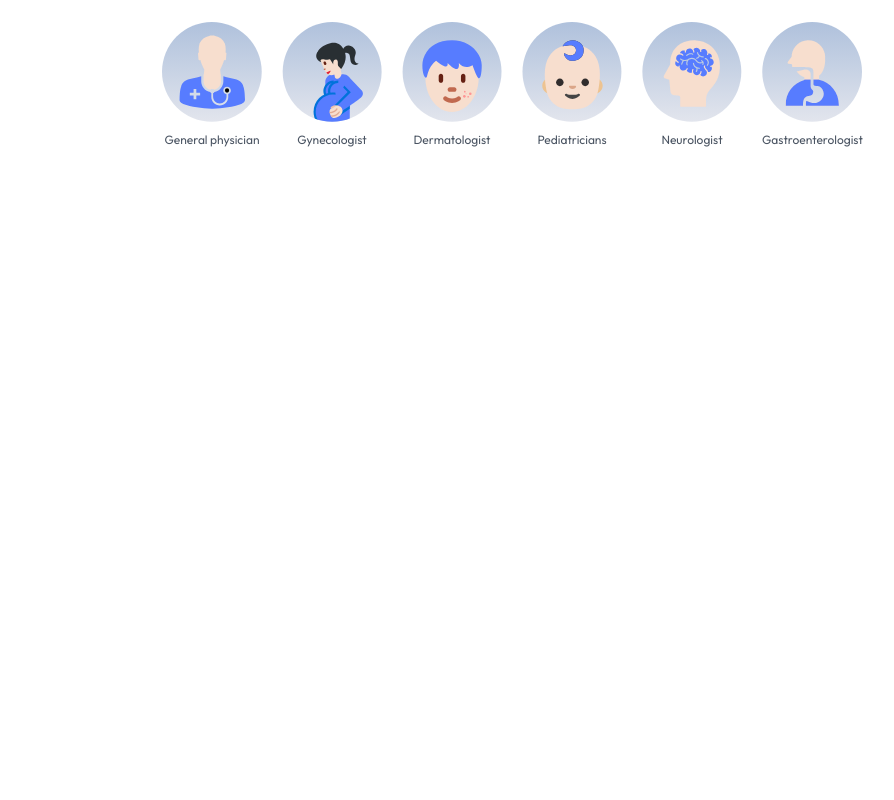
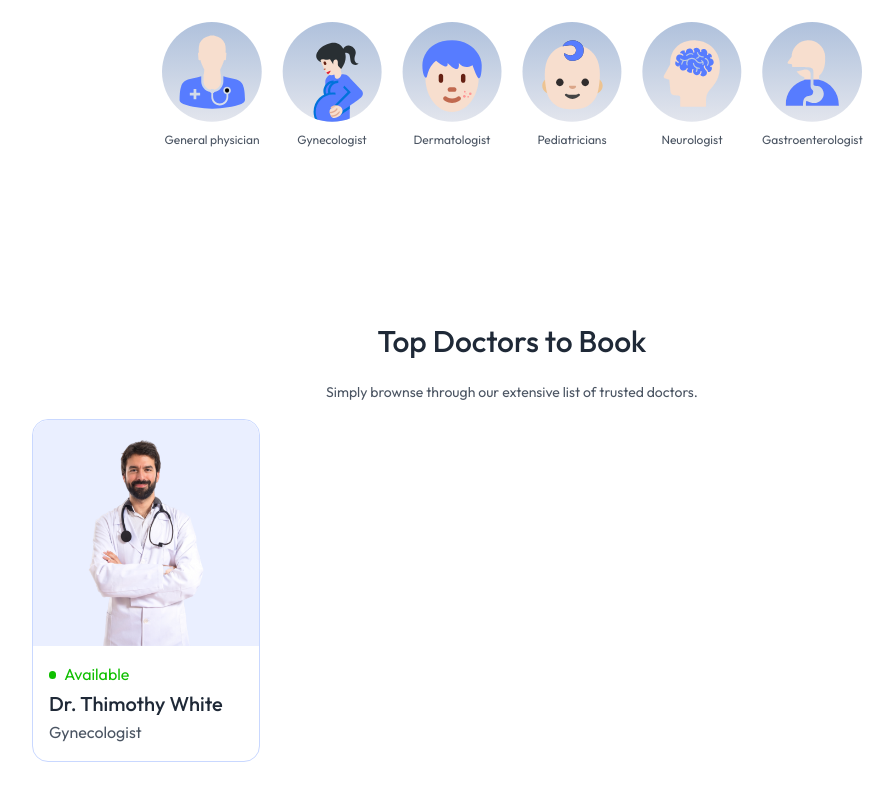
Before and after one commit to Rosier-Anderson/my-appointment, a React (Create React App) app: page / in a window 1280 px wide. Shown: the part 710-1510 px from the top of the page, without its empty margins (128-1022 px from the left). Before the commit the page ends 907 px from the top, so only its background shows below. Built offline with nearby package versions, Linux system fonts and the light colour scheme.

Commit message:
Adding component/styles

```diff
--- a/src/Helpers/Files.js
+++ b/src/Helpers/Files.js
@@ -3,7 +3,10 @@ let File = require.context(
   false,
   /\.(png|jpe?g|svg)$/
 );
-export const specialityData = [
+
+const Images = (str) => File(str);
+export default Images;
+const specialityData = [
   {
     speciality: "General physician",
     image: "./General_physician.svg",
@@ -35,6 +38,4 @@ export const specialityData = [
     alt: "Gastroenterologist icon",
   },
 ];
-
-const Images = (str) => File(str);
-export default Images;
+export { specialityData };
--- /dev/null
+++ b/src/components/Doctors/DoctorsBadge.jsx
@@ -0,0 +1,33 @@
+import React from "react";
+import Images from "../../Helpers/Files";
+import "./doctorsBadges.scss";
+export default function DoctorsBadge() {
+  return (
+    <section className="doctors-list margin-7-horizontal">
+      <h1 className="doctors-list-title text-center ">Top Doctors to Book</h1>
+      <p className="doctors-list-subtitle text-center">
+        Simply brownse through our extensive list of trusted doctors.
+      </p>
+
+      <article className="doctor-badge hover2">
+        <figure className="doctor-badge-img">
+          <img
+            className="badge-img"
+            src={Images("./doc1.png")}
+            alt="Doctor's portrait"
+          />
+        </figure>
+        <div className=" doctor-badge-info margin-3-vertical">
+          <div className="doctor-badge-availability">
+            {/* Dot for availability */}
+            <span className="doctor-badge-status-dot" aria-hidden="true"></span>
+            <p className="doctor-badge-status-text pReset">Available</p>
+          </div>
+
+          <h2 className="doctor-badge-name">Dr. Thimothy White</h2>
+          <p className="doctor-badge-specialty pReset">Gynecologist</p>
+        </div>
+      </article>
+    </section>
+  );
+}
--- /dev/null
+++ b/src/components/Doctors/doctorsBadges.scss
@@ -0,0 +1,78 @@
+    @use '../../styles/styles.scss' as *;
+
+    .doctors-list {
+
+        .doctors-list-title {
+            font-size: ($spacing5 - 10); // 30px
+            font-weight: 500;
+            color: $text-main-color;
+
+        }
+
+        .doctors-list-subtitle {
+            font-weight: 400;
+            font-size: ($spacing3 - 2);
+            line-height: ($spacing5 - 2); // 26px
+            color: $text-secondary-color
+        }
+
+
+
+        .doctor-badge {
+            width: ($spacing5 * 5.7); //228px
+            border: 1px #C9D8FF solid;
+            border-radius: ($spacing3);
+
+            .doctor-badge-img {
+                background-color: #EAEFFF;
+                border-top-left-radius: inherit;
+                border-top-right-radius: inherit;
+
+                .badge-img {
+                    display: block;
+                    width: 100%;
+                    height: 100%;
+                    object-fit: cover;
+
+
+                }
+            }
+
+            .doctor-badge-info {
+                margin-top: $spacing3;
+                margin-bottom: $spacing3;
+            }
+
+            .doctor-badge-availability {
+                display: flex;
+                gap: $spacing2;
+
+                .doctor-badge-status-dot {
+                    display: inline-block;
+                    width: 7.25px;
+                    height: 7.25px;
+                    background-color: $primary-green;
+                    border-radius: 50%;
+                    margin: auto 0;
+
+                }
+
+                .doctor-badge-status-text {
+                    display: inline;
+                    color: $primary-green;
+                    font-size: $spacing3;
+
+                }
+            }
+
+            .doctor-badge-name {
+                font-size: $spacing4;
+                font-weight: 500;
+                color: $text-main-color;
+            }
+
+            .doctor-badge-specialty {
+                color: $text-secondary-color;
+            }
+        }
+    }
--- a/src/pages/Homepage/Home.jsx
+++ b/src/pages/Homepage/Home.jsx
@@ -1,6 +1,7 @@
 import React from "react";
 import "./home.scss";
 import Images, { specialityData } from "../../Helpers/Files";
+import DoctorsBadge from "../../components/Doctors/DoctorsBadge";
 
 export default function Home() {
   return (
@@ -8,19 +9,18 @@ export default function Home() {
       <Panel />
       <section className="speciality flex margin-5-horizontal">
         <h1 className="speciality-title">Find by Speciality</h1>
-        <p className="speciality-desc">
+        <p className="speciality-desc text-center">
           Simply brownse through our extensive list of trusted doctors, <br />{" "}
           schedule your appointment hassle-free.
         </p>
         <div className="speciality-list flex">
           {specialityData.map((speciality, id) => {
-
             return (
-              <a href={speciality.link} className="speciality-item " key={id}>
+              <a href={speciality.link} className="speciality-item hover2 " key={id}>
                 <img
                   src={Images(`${speciality.image}`)}
                   alt={speciality.alt}
-                  className="speciality-item-img"
+                  className="speciality-item-img margin"
                 />
                 <p className="speciality-item-desc">{speciality.speciality}</p>
               </a>
@@ -28,9 +28,14 @@ export default function Home() {
           })}
         </div>
       </section>
+
+        {/* Imported the doctors Badge */}
+        <DoctorsBadge/>
+
     </div>
   );
 }
+
 // The panel component
 const Panel = () => {
   return (
--- a/src/pages/Homepage/home.scss
+++ b/src/pages/Homepage/home.scss
@@ -15,6 +15,7 @@
 
         &-title {
             font-size: $spacing5 + 5; // = 45px
+
         }
 
         &-info {
@@ -64,34 +65,30 @@
 
     .speciality {
         flex-direction: column;
+
         .speciality-title {
             font-weight: 500;
             font-size: ($spacing4 + $spacing2 + 2); // = 30px
             color: $text-main-color;
         }
+
         .speciality-desc {
             font-size: ($spacing3 - 2); // = 14px
             font-weight: 400;
             color: $text-secondary-color;
-            text-align: center;
             margin-top: (- $spacing3); // = -16px
         }
+
         .speciality-list {
             cursor: pointer;
         }
 
         .speciality-item {
             width: ($spacing6 + $spacing4); // = 100px
-            transition: all 0.4s ease-in-out;
-            &:hover {
-                transform: translate(0px, - ($spacing2 + 2)); // = -10px
-                text-decoration: none;
-            }
         }
 
         .speciality-item-img {
             width: inherit;
-            margin: 0 auto;
             display: block;
         }
 
--- a/src/styles/index.scss
+++ b/src/styles/index.scss
@@ -49,3 +49,6 @@ a {
 p {
   margin: $spacing2 0;
 }
+.pReset{
+  margin: 0;
+}
--- a/src/styles/styles.scss
+++ b/src/styles/styles.scss
@@ -27,7 +27,7 @@ $spacing8: 180px;
 //  font-weight
 
 // Utility classes
-.center {
+.text-center {
     text-align: center;
 }
 
@@ -60,7 +60,13 @@ section {
 .hover:hover {
     background: linear-gradient(90deg, #8792FF, #5F6FFF);
 }
-
+.hover2{
+    transition: all 0.4s ease-in-out;
+            &:hover {
+                transform: translate(0px, - ($spacing2 + 2)); // = -10px
+                text-decoration: none;
+            }
+}
 $spacing-list: $spacing1, $spacing2, $spacing3, $spacing4, $spacing5, $spacing6, $spacing7;
 
 .margin {
```
Also changed, not shown: 1 other file (tests, documents, lock files or other folders).
